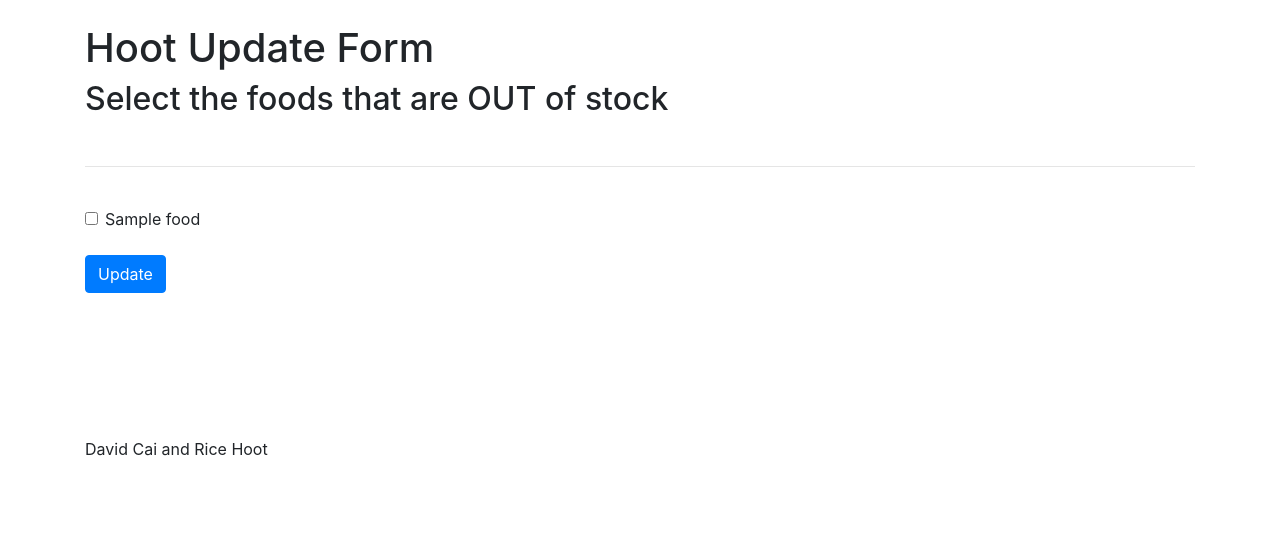
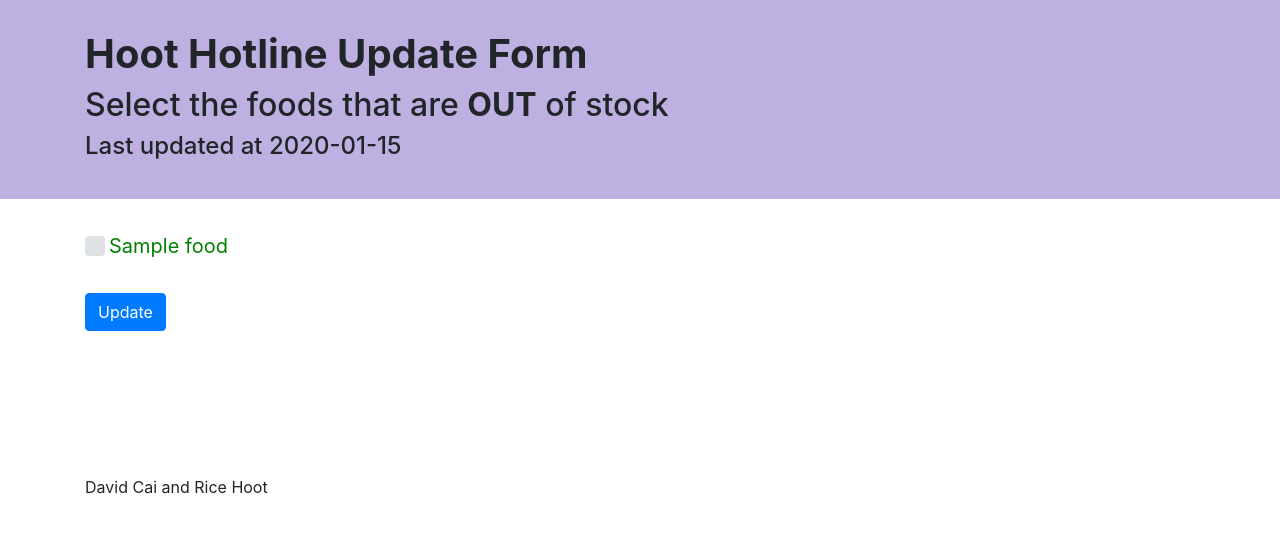
Before and after one commit to caiismyname/hootHotline, a Flask app: template templates/updateForm.html in a window 1280 px wide. Shown: the top 533 px of the page. Run offline with Flask 2, Linux system fonts and the light colour scheme; the template is opened without the code that fills it: most values are stand-ins (such as "Sample title", 1, 10 or a date in 2020); some libraries are stand-ins or nearby versions.

Commit message:
backend form looks less janky: solid header, bigger checkboxes, red/green color coding for out/instock, inclusion of last update time

```diff
--- a/server.py
+++ b/server.py
@@ -27,7 +27,6 @@ def isOpen():
 		return True
 
 	return False
-
 
 ################
 # Firebase
@@ -64,6 +63,15 @@ def refreshUpdateTime():
 	ref = db.reference("last-update")
 	ref.set(timeString)
 
+# Returns the time system as last updated, as a string
+def getLastUpdateTime():
+	lastUpdate = db.reference('last-update').get()
+	# Strip leading zeros for aesthetics
+	if (lastUpdate[0] == "0"):
+		lastUpdate = lastUpdate[1:]
+
+	return lastUpdate
+
 ##################
 # Flask endpoints
 ##################
@@ -75,7 +83,7 @@ def renderUpdateForm():
 	ref = db.reference("inventory")
 	foods = ref.get()
 
-	return render_template('updateForm.html', foods=foods)
+	return render_template('updateForm.html', foods=foods, lastUpdate=getLastUpdateTime())
 
 @app.route('/receiveUpdate', methods=['POST'])
 def receiveUpdate():
@@ -107,12 +115,7 @@ def hootHotline():
 			else:
 				outOfStock.append(food)
 
-		lastUpdate = db.reference('last-update').get()
-		# Strip leading zeros for aesthetics
-		if (lastUpdate[0] == "0"):
-			lastUpdate = lastUpdate[1:]
-
-		return render_template('hootHotline.html', inStock=inStock, outOfStock=outOfStock, lastUpdate=lastUpdate)
+		return render_template('hootHotline.html', inStock=inStock, outOfStock=outOfStock, lastUpdate=getLastUpdateTime())
 	else:
 		return render_template('hootClosed.html')
 
@@ -127,4 +130,4 @@ def initEnviron():
 
 
 initEnviron()
-# app.run()
+app.run()
--- a/templates/updateForm.html
+++ b/templates/updateForm.html
@@ -7,44 +7,43 @@
     <link href="https://maxcdn.bootstrapcdn.com/bootstrap/4.0.0/css/bootstrap.min.css" rel="stylesheet">
 
     <style>
-        @media (min-device-width: 375px) and (max-device-width: 736px) {
-            label {
-                font-size: 28px;
-                margin-left: 10px;
-            }
-
-            input[type=checkbox] {
-                transform: scale(2.33);
-            }
+        /* https://stackoverflow.com/questions/48293920/change-bootstrap-4-checkbox-size?rq=1 */
+        .custom-control-label::before,
+        .custom-control-label::after {
+            top: .8rem;
+            width: 1.25rem;
+            height: 1.25rem;
         }
     </style>
 </head>
 
 
 <body>
+    <div class="pageheader" style="padding: 30px 0px;background-color:#BEB1E2">
+        <div class="container">
+            <div class="row">
+                <div class="col-lg-12">
+                    <h1><b>Hoot Hotline Update Form</b></h1>
+                    <h2> Select the foods that are <b>OUT</b> of stock</h2>
+                    <h4> Last updated at {{ lastUpdate }}</h4>
+                </div>
+            </div>
+        </div>
+    </div>
+    <br>
     <div class="container">
-        <br>
         <div class="row">
             <div class="col-lg-12">
-                <h1>Hoot Update Form</h1>
-            </div>
-        </div>
-
-        <div class="row">
-            <div class="col-lg-12">
-                <h2> Select the foods that are OUT of stock</h2>
-                <br>
-                <hr>
-                <br>
                 <form action="/receiveUpdate" method="post">
                     {% for food, inStock in foods.items() %}
-                        <div class="form-check">
+                        <div class="custom-control custom-checkbox form-control-lg">
                             {% if inStock %}
-                            <input class="form-check-input" type="checkbox" value="{{ food }}" id="{{ food }}" name="foodItem">
+                            <input class="custom-control-input" type="checkbox" value="{{ food }}" id="{{ food }}" name="foodItem">
+                            <label class="custom-control-label" style="color:green" for="{{ food }}">{{ food }}</label>
                             {% else %}
-                            <input class="form-check-input" type="checkbox" value="{{ food }}" id="{{ food }}" name="foodItem" checked="checked">
+                            <input class="custom-control-input" type="checkbox" value="{{ food }}" id="{{ food }}" name="foodItem" checked="checked">
+                            <label class="custom-control-label" style="color:red" for="{{ food }}">{{ food }}</label>
                             {% endif %}
-                            <label class="form-check-label" for="{{ food }}">{{ food }}</label>
                         </div>
                     {% endfor %}
                     <br>
```
